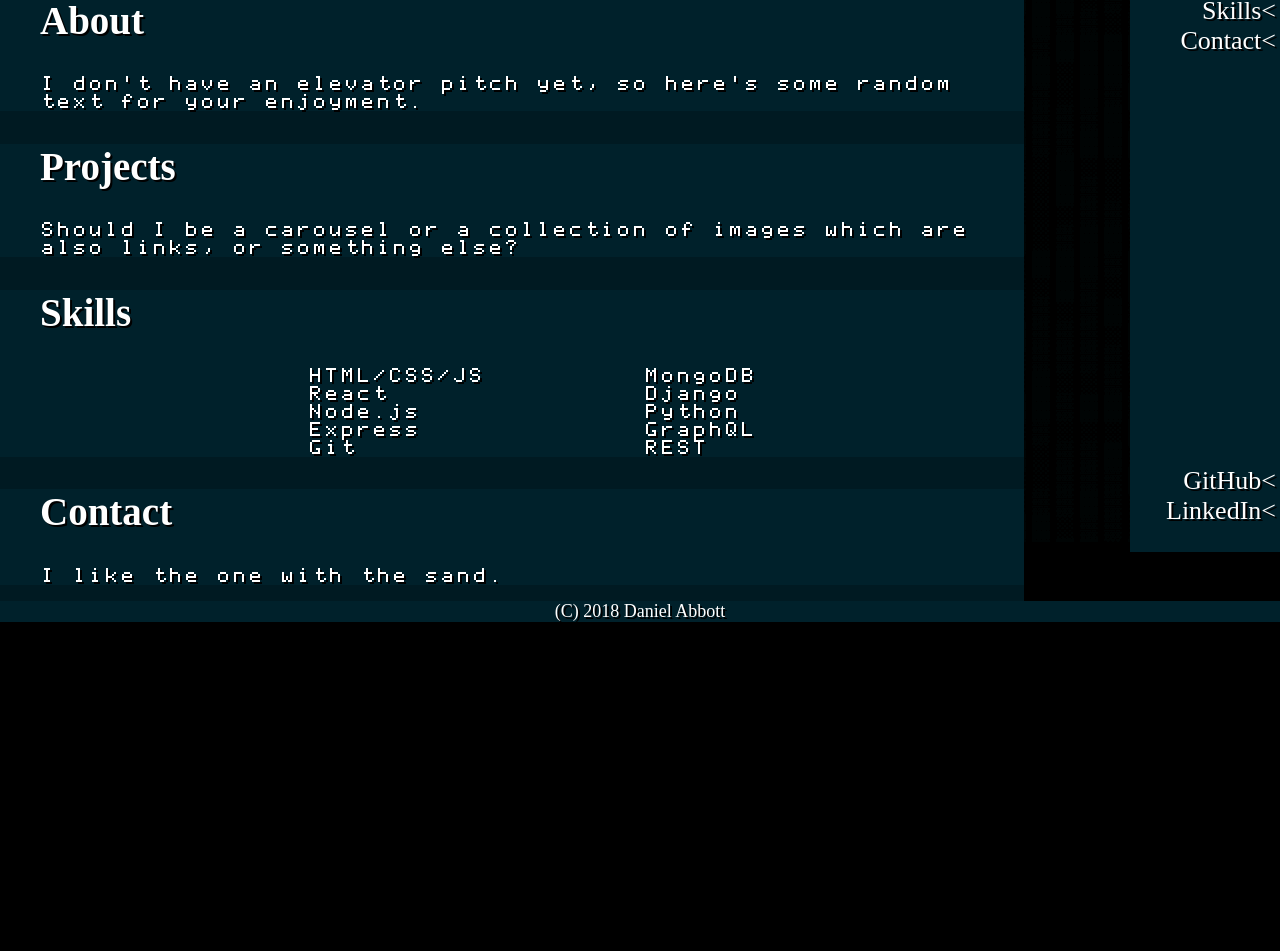
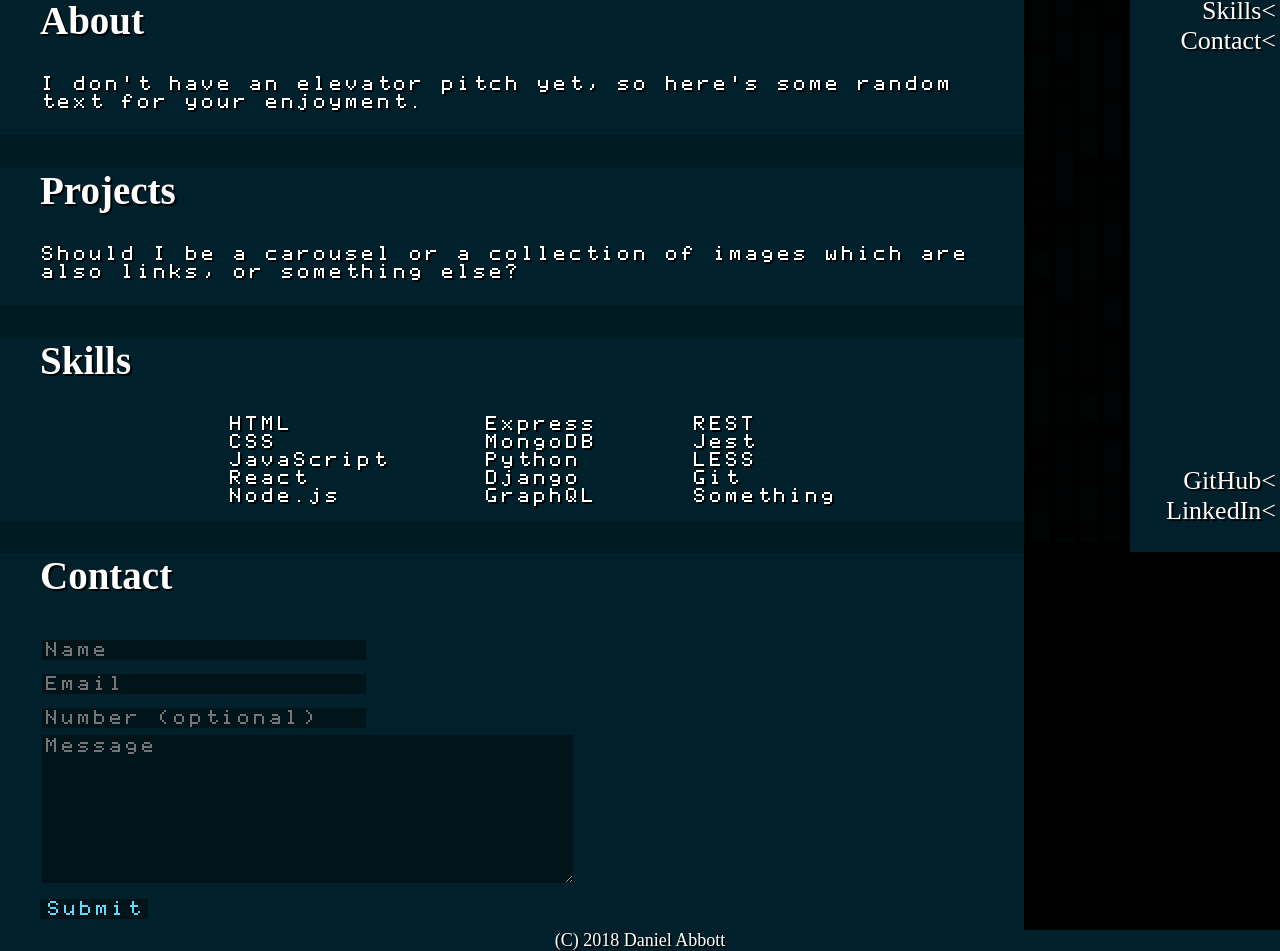
Before and after one commit to Mephestys/portfolio, a React (Create React App) app: page / in a window 1280 px wide. Shown: the part 258-1209 px from the top of the page. Before the commit the page ends 880 px from the top, so only its background shows below. Built offline with nearby package versions, Linux system fonts and the light colour scheme; a web font is replaced by a local one.

Commit message:
Added forms for a contact section - Currently does nothing.

```diff
--- a/src/App.css
+++ b/src/App.css
@@ -18,6 +18,7 @@
 .App-section {
   background-color: rgba(0, 33, 43, 1);
   padding-left: 40px;
+  padding-bottom: 1vmin;
 }
 
 .App-section:hover {
@@ -29,6 +30,7 @@
   flex-flow: row nowrap;
   width: 100%;
   justify-content: center;
+  padding-bottom: 1vmin;
 }
 
 .App-skills {
@@ -39,7 +41,7 @@
 }
 
 .divider {
-  width: 20vmin;
+  width: 12vmin;
 }
 
 /* .App-skills-split {
--- a/src/App.js
+++ b/src/App.js
@@ -1,6 +1,7 @@
 import React, { Component } from 'react';
 import Background from './Components/Background/Background';
 import Navigation from './Components/Navigation/Navigation';
+import Contact from './Components/Contact/Contact';
 import Banner from './Images/banner.jpg';
 import './App.css';
 
@@ -26,26 +27,34 @@ class App extends Component {
               <div className='App-skills-wrapper'>
                 <div className='App-skills'>
                   <div className='App-skills-split'>
-                    <li>HTML/CSS/JS</li>
+                    <li>HTML</li>
+                    <li>CSS</li>
+                    <li>JavaScript</li>
                     <li>React</li>
                     <li>Node.js</li>
-                    <li>Express</li>
-                    <li>Git</li>
                   </div>
                   <div className='divider' />
                   <div className='App-skills-split'>
+                    <li>Express</li>
                     <li>MongoDB</li>
+                    <li>Python</li>
                     <li>Django</li>
-                    <li>Python</li>
                     <li>GraphQL</li>
+                  </div>
+                  <div className='divider' />
+                  <div className='App-skills-split'>
                     <li>REST</li>
+                    <li>Jest</li>
+                    <li>LESS</li>
+                    <li>Git</li>
+                    <li>Something</li>
                   </div>
                 </div>
               </div>
             </section>
             <section className='App-section'>
               <h1 id="Contact">Contact</h1>
-              <p>I like the one with the sand.</p>
+              <Contact />
             </section>
           </div>
         </div>
--- /dev/null
+++ b/src/Components/Contact/Contact.js
@@ -0,0 +1,23 @@
+import React from "react";
+
+const Contact = () => {
+  return (
+    <form>
+      <fieldset>
+        <input placeholder="Name" type="text" tabIndex="1" required></input>
+      </fieldset>
+      <fieldset>
+        <input placeholder="Email" type="email" tabIndex="2" required></input>
+      </fieldset>
+      <fieldset>
+        <input placeholder="Number (optional)" type="tel" tabIndex="3"></input>
+      </fieldset>
+      <fieldset>
+        <textarea placeholder="Message" tabIndex="4" rows="8" cols="32" required></textarea>
+      </fieldset>
+      <button name="submit" type="submit" data-submit="...Sending">Submit</button>
+    </form>
+  )
+}
+
+export default Contact;
--- a/src/index.css
+++ b/src/index.css
@@ -72,6 +72,40 @@ code {
   font-family: "visitor1", monospace;
 }
 
+textarea, input {
+  border: none;
+  font-family: "Apple2";
+  font-size: calc(8px + 1vmin);
+  background-color: rgb(0, 20, 25);
+  color: #61dafb;
+}
+
+fieldset {
+  border: medium none !important;
+  width: 100%;
+  margin: 0px;
+  padding: 2px;
+}
+
+button {
+  border: none;
+  font-family: "Apple2";
+  font-size: calc(8px + 1vmin);
+  background-color: rgb(0, 20, 25);
+  color: #61dafb;
+}
+
+button:hover {
+  background-color: #61dafb;
+  color: black;
+  box-shadow: 2px 2px black;
+}
+
+button:active {
+  color: white;
+  box-shadow: -2px -2px black;
+}
+
 footer {
   text-align: center;
   font-size: calc(10px + 1vmin);
```
